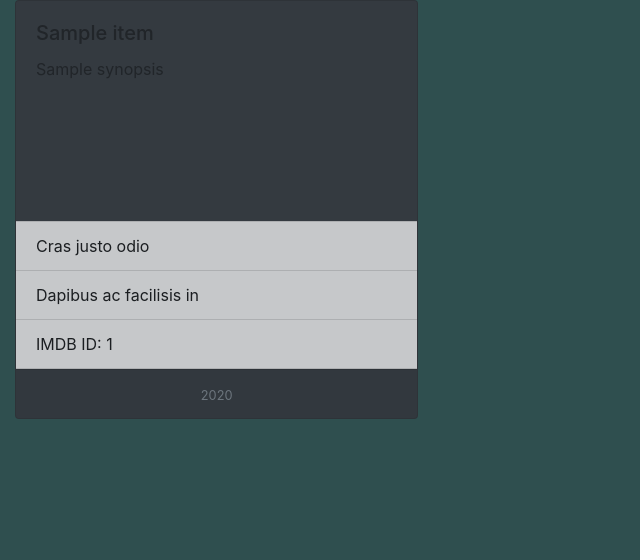
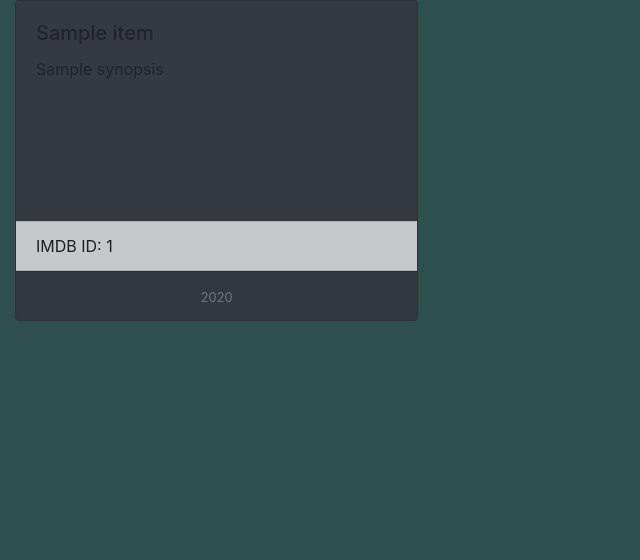
Before and after one commit to aaronjonesii/anonsystech, a Django app: page /pt/ in a window 1280 px wide. Shown: the part 56-616 px from the top of the page, without its empty margins (0-640 px from the left). Run offline with Django 3.2, Linux system fonts and the light colour scheme; tables that the repository leaves empty hold one stand-in row (values such as "Sample post"); a database or web service that is not in the repository returns one stand-in record (values such as "Sample title"); data that the repository does not hold is empty; some libraries are stand-ins or nearby versions.

Commit message:
Removed unused list-group-items

```diff
--- a/anonsys_tech/ip/templates/popcorntime/popcorntime.html
+++ b/anonsys_tech/ip/templates/popcorntime/popcorntime.html
@@ -19,8 +19,6 @@
 
             </div>
             <ul class="list-group list-group-flush">
-                <li class="list-group-item list-group-item-dark">Cras justo odio</li>
-                <li class="list-group-item list-group-item-dark">Dapibus ac facilisis in</li>
                 <li class="list-group-item list-group-item-dark">IMDB ID: {{ movie.imdb_id }}</li>
             </ul>
             {% comment %} <div class="card-body">
```
